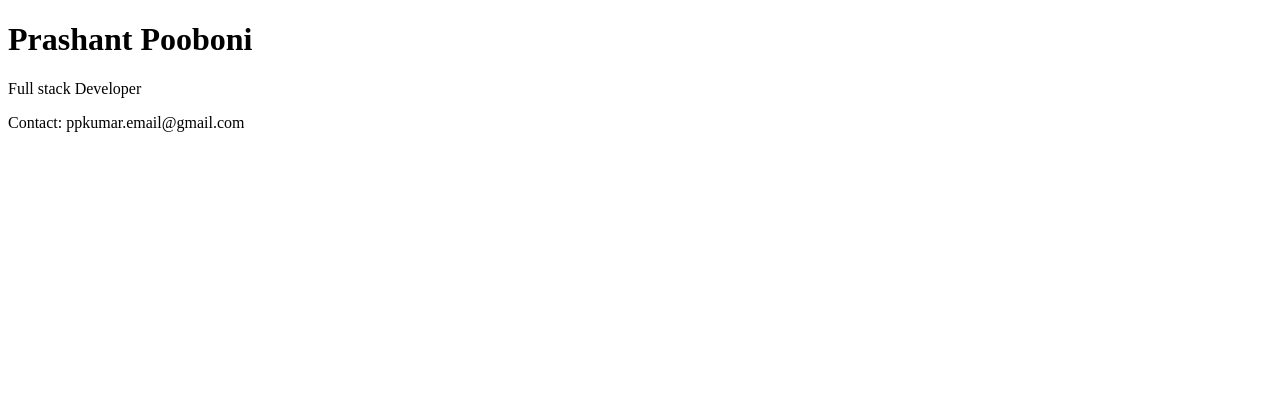
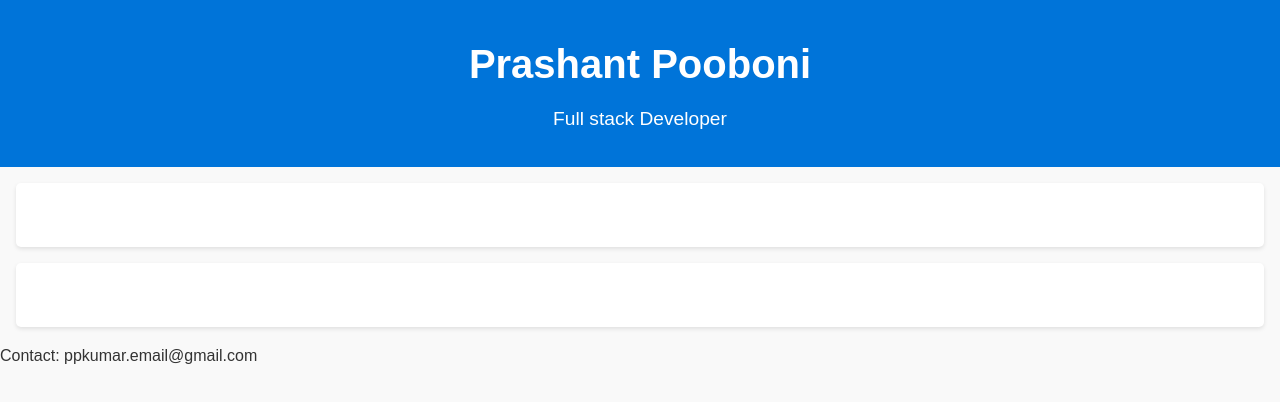
Before and after one commit to mailtopk/Resume, a plain HTML site: page index.html in a window 1280 px wide. Drawn offline with Linux system fonts and the light colour scheme.

Commit message:
adding style sheet

```diff
--- a/index.html
+++ b/index.html
@@ -4,7 +4,7 @@
     <meta charset="UTF-8">
     <meta name="viewport" content="width=device-width, initial-scale=1.0">
     <title>Prashant Pooboni - Resume</title>
-    <!-- Add any CSS or external stylesheets here -->
+    <link rel="stylesheet" href="styles.css">
 </head>
 <body>
     <!-- Your resume content goes here -->
```
